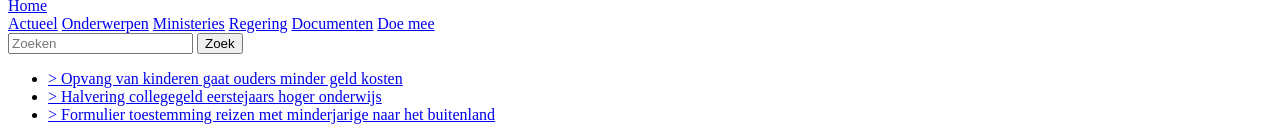
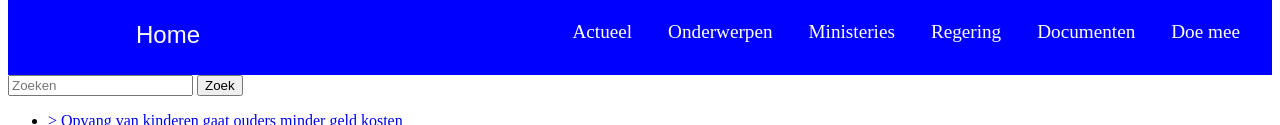
Before and after one commit to pauljackob/Test, a plain HTML site: page index.html in a window 1280 px wide. Shown: the part 311-436 px from the top of the page. Drawn offline with Linux system fonts and the light colour scheme.

Commit message:
set nav bar

```diff
--- a/style.css
+++ b/style.css
@@ -11,3 +11,53 @@
     margin-left: auto;
 
 }
+
+.navi {
+
+    position: relative;
+
+    z-index: 1;
+
+    width: 100%;
+
+    height: 5lrem;
+
+    background-color: blue;
+
+    text-align: right;
+
+    padding-top: 1.5rem;
+
+    padding-bottom: 2rem;
+}
+
+.ritnav {
+
+    color: white;
+
+    float: left;
+
+    font-size: 1.5rem;
+
+    margin-left: 8rem;
+
+    font-family: Arial, Helvetica, sans-serif;
+
+    text-decoration: none;
+ }
+
+ .inf {
+
+     color: white;
+
+     margin: auto;
+
+     font-size:1.8rem;
+
+     text-decoration: none;
+
+     font-size: 1.2rem;
+
+     margin-right: 2rem;
+
+ }
```
